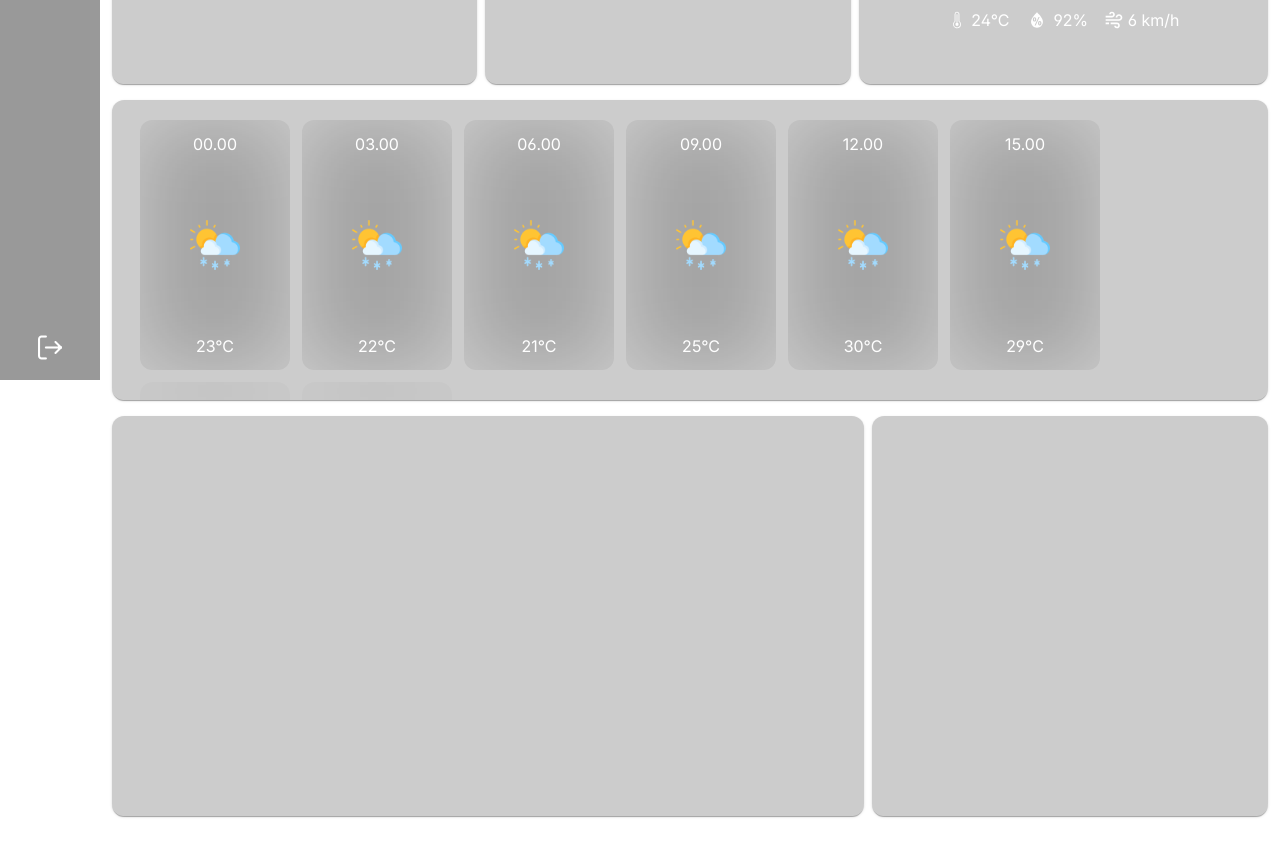
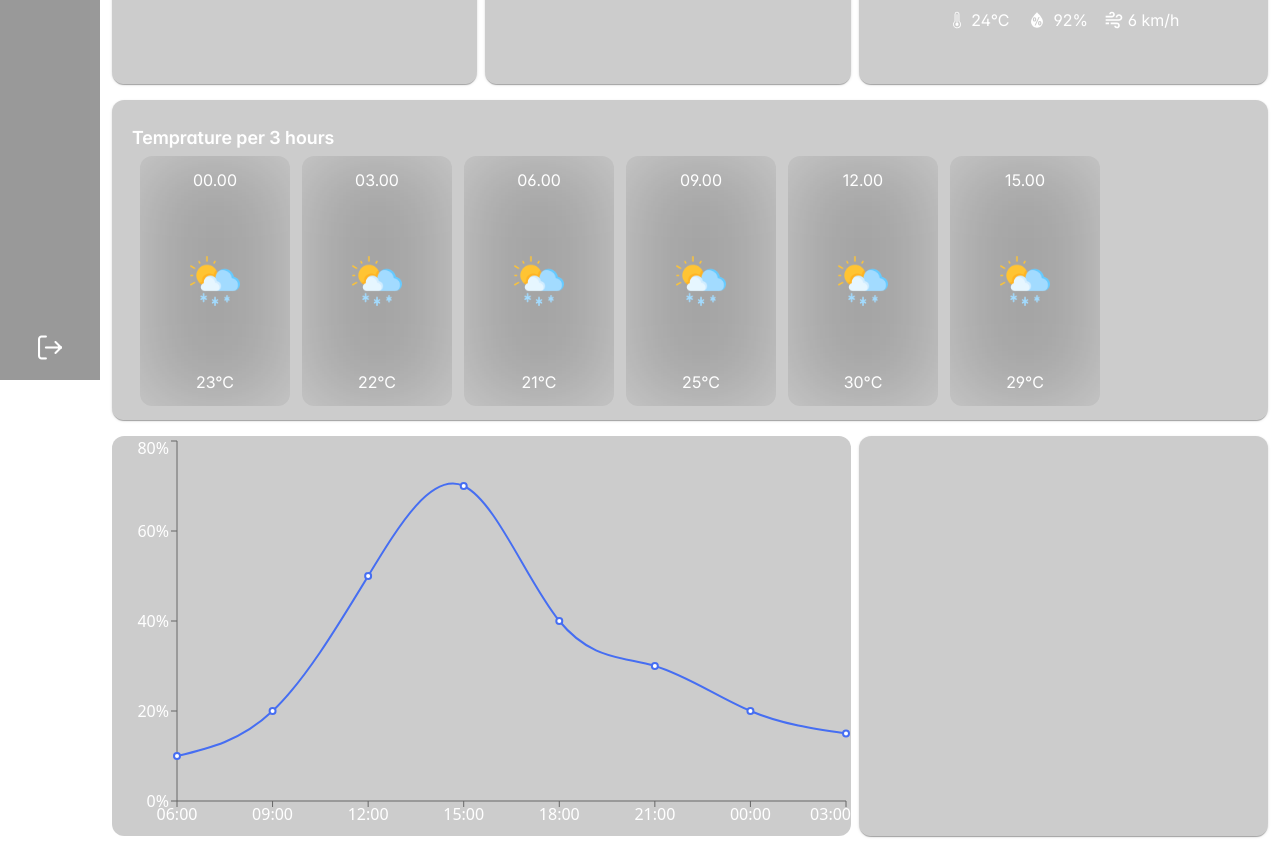
Before and after one commit to MSFauzan505/weather-app-reactjs, a React (Vite) app: page /forecast in a window 1280 px wide. Shown: the part 420-1268 px from the top of the page. Built offline with nearby package versions, Linux system fonts and the light colour scheme.

Commit message:
feat: UI chart for rain probability every 3 hours

```diff
--- a/src/components/ForecastChart.jsx
+++ b/src/components/ForecastChart.jsx
@@ -2,6 +2,10 @@ import React from 'react'
 import { Line, LineChart, ResponsiveContainer, Tooltip, XAxis, YAxis } from 'recharts'
 
 const ForecastChart = ({ data, unit, dataKey }) => {
+ if (!data || data.length === 0) {
+    return <p className="text-white text-center">No data available</p>;
+  }
+
   return (
     <ResponsiveContainer>
       <LineChart data={data}>
--- a/src/pages/ForecastPage.jsx
+++ b/src/pages/ForecastPage.jsx
@@ -5,10 +5,8 @@ import { SiMattermost } from "react-icons/si";
 import { WiHumidity } from "react-icons/wi";
 import { FaCloudRain } from "react-icons/fa";
 import { useMainLayout } from '../hooks/useMainLayout';
-import { LuWaves } from "react-icons/lu";
-import { IoWaterOutline } from "react-icons/io5";
 import { BiWind } from "react-icons/bi";
-import { WiDaySunny } from "react-icons/wi";
+import ForecastChart from '../components/ForecastChart';
 
 const cardStyle = 'text-white bg-black/20 backdrop-blur-2xl rounded-xl p-5'
 
@@ -23,13 +21,25 @@ const forecastData = [
   { time: "21.00", icon: "/icon-cerah.png", temp: "22°C" },
 ];
 
+const rainForecastData = [
+  { time: "06:00", probability: 10 },
+  { time: "09:00", probability: 20 },
+  { time: "12:00", probability: 50 },
+  { time: "15:00", probability: 70 },
+  { time: "18:00", probability: 40 },
+  { time: "21:00", probability: 30 },
+  { time: "00:00", probability: 20 },
+  { time: "03:00", probability: 15 }
+];
+
+
 
 const ForecastPage = () => {
 
   const { setTitlePage } = useMainLayout()
 
   useEffect(() => {
-    setTitlePage('Weather a day')
+    setTitlePage('Weather per day')
     // eslint-disable-next-line react-hooks/exhaustive-deps
   }, [])
 
@@ -114,7 +124,8 @@ const ForecastPage = () => {
 
       </div>
 
-      <Card className={`${cardStyle} h-[300px] w-full overflow-x-auto  max-w-full`}>
+      <Card className={`${cardStyle} h-[320px] w-full overflow-x-auto  max-w-full`}>
+        <h1 className='py-1 sm:text-lg font-semibold'>Temprature per 3 hours</h1>
         <div className='flex justify-between sm:justify-start flex-nowrap sm:flex-wrap items-center gap-2 md:gap-3 px-2'>
           {forecastData.map((item, index) => (
             <div
@@ -130,9 +141,10 @@ const ForecastPage = () => {
       </Card>
 
       <div className='flex flex-col md:flex-row gap-2 h-[400px]'>
-        <Card className={`${cardStyle} flex-2`}>
+        <div className={`${cardStyle}h-[400px] flex-2 sm:w-full`}>
+          <ForecastChart data={rainForecastData} unit="%" dataKey="probability" />
+        </div>
 
-        </Card>
         <Card className={`${cardStyle} flex-1`}>
 
         </Card>
```
